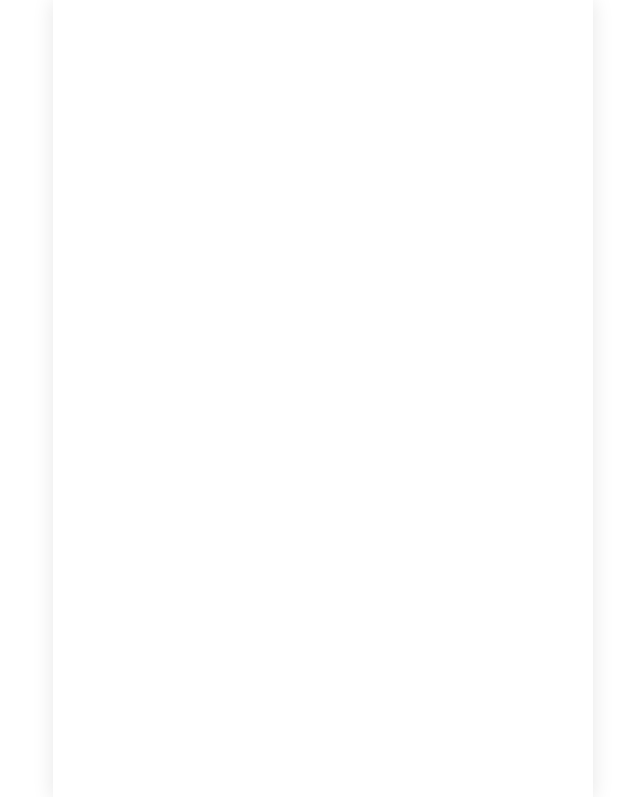
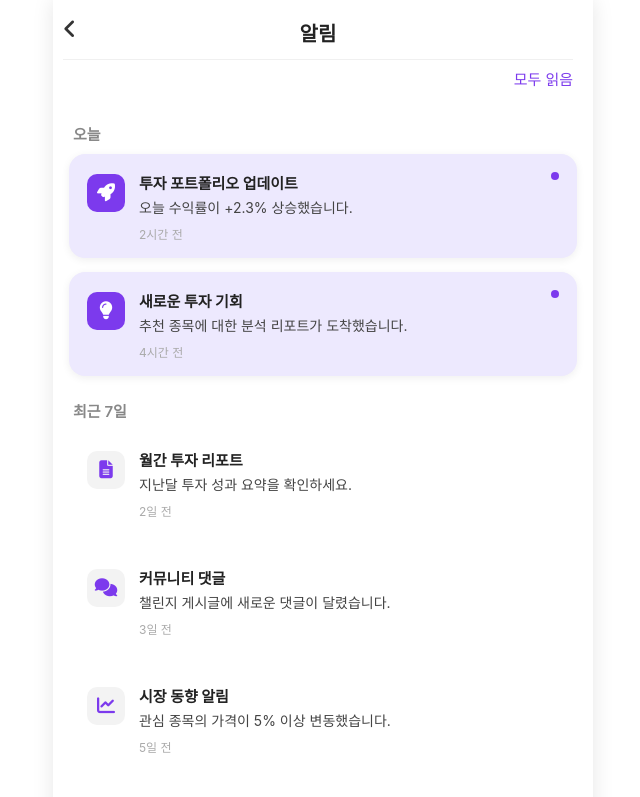
Before and after one commit to FinPickTeam/FinPickTeam_FE, a Vue app: page /notification in a window 1280 px wide. Before the commit this address had no page. Shown: the top 797 px of the page, without its empty margins (317-957 px from the left). Built offline with nearby package versions, Linux system fonts and the light colour scheme.

Commit message:
feat: 알림창 UI/UX 및 읽음 처리 기능 추가

```diff
--- a/src/components/Headerbar.vue
+++ b/src/components/Headerbar.vue
@@ -3,7 +3,7 @@
     <h1 class="logo">FinPick</h1>
     <div class="header-icons">
       <button class="icon-btn"><i class="fas fa-search"></i></button>
-      <button class="icon-btn notification-btn">
+      <button class="icon-btn notification-btn" @click="goToNotification">
         <i class="fas fa-bell"></i>
         <span class="notification-dot"></span>
       </button>
@@ -12,7 +12,13 @@
 </template>
 
 <script setup>
-// 특별한 로직 없음
+import { useRouter } from 'vue-router';
+
+const router = useRouter();
+
+const goToNotification = () => {
+  router.push('/notification');
+};
 </script>
 
 <style scoped>
--- /dev/null
+++ b/src/pages/home/Notification.vue
@@ -0,0 +1,270 @@
+<template>
+  <div class="notification-page">
+    <header class="notification-header">
+      <i class="fa-solid fa-angle-left back-icon" @click="goBack"></i>
+      <h1>알림</h1>
+      <div class="header-divider"></div>
+      <button class="mark-all-btn" @click="markAllAsRead">모두 읽음</button>
+    </header>
+
+    <template v-for="(group, index) in groupedNotifications" :key="index">
+      <div class="group-title">{{ group.title }}</div>
+      <div
+        v-for="notification in group.items"
+        :key="notification.id"
+        class="notification-card"
+        :class="{ unread: !notification.read }"
+      >
+        <div class="icon-box">
+          <i :class="notification.icon"></i>
+        </div>
+        <div class="notification-content">
+          <div class="notification-title">{{ notification.title }}</div>
+          <div class="notification-desc">{{ notification.desc }}</div>
+          <div class="notification-time">{{ notification.time }}</div>
+        </div>
+        <span v-if="!notification.read" class="unread-dot"></span>
+      </div>
+    </template>
+
+    <NotificationEmpty v-if="groupedNotifications.length === 0" />
+  </div>
+</template>
+
+<script setup>
+import { ref, computed } from 'vue';
+import { useRouter } from 'vue-router';
+
+const router = useRouter();
+
+function goBack() {
+  router.back();
+}
+
+// 샘플 알림 데이터
+const notifications = ref([
+  // 오늘
+  {
+    id: 1,
+    title: '투자 포트폴리오 업데이트',
+    desc: '오늘 수익률이 +2.3% 상승했습니다.',
+    time: '2시간 전',
+    date: new Date(), // 오늘
+    icon: 'fas fa-rocket',
+    read: false,
+  },
+  {
+    id: 2,
+    title: '새로운 투자 기회',
+    desc: '추천 종목에 대한 분석 리포트가 도착했습니다.',
+    time: '4시간 전',
+    date: new Date(), // 오늘
+    icon: 'fas fa-lightbulb',
+    read: false,
+  },
+  // 최근 7일
+  {
+    id: 3,
+    title: '월간 투자 리포트',
+    desc: '지난달 투자 성과 요약을 확인하세요.',
+    time: '2일 전',
+    date: new Date(Date.now() - 2 * 24 * 60 * 60 * 1000),
+    icon: 'fas fa-file-alt',
+    read: true,
+  },
+  {
+    id: 4,
+    title: '커뮤니티 댓글',
+    desc: '챌린지 게시글에 새로운 댓글이 달렸습니다.',
+    time: '3일 전',
+    date: new Date(Date.now() - 3 * 24 * 60 * 60 * 1000),
+    icon: 'fas fa-comments',
+    read: true,
+  },
+  {
+    id: 5,
+    title: '시장 동향 알림',
+    desc: '관심 종목의 가격이 5% 이상 변동했습니다.',
+    time: '5일 전',
+    date: new Date(Date.now() - 5 * 24 * 60 * 60 * 1000),
+    icon: 'fas fa-chart-line',
+    read: true,
+  },
+  // 최근 30일
+  {
+    id: 6,
+    title: '계좌 입금 완료',
+    desc: '계좌 거래에 500,000원이 입금되었습니다.',
+    time: '1주 전',
+    date: new Date(Date.now() - 7 * 24 * 60 * 60 * 1000),
+    icon: 'fas fa-wallet',
+    read: true,
+  },
+  {
+    id: 7,
+    title: '정기 투자 실행',
+    desc: '설정하신 정기 투자가 실행되었습니다.',
+    time: '2주 전',
+    date: new Date(Date.now() - 14 * 24 * 60 * 60 * 1000),
+    icon: 'fas fa-calendar-check',
+    read: true,
+  },
+]);
+
+// 알림 그룹화
+const groupedNotifications = computed(() => {
+  const today = [];
+  const week = [];
+  const month = [];
+  const now = new Date();
+  notifications.value.forEach((n) => {
+    const diff = (now - new Date(n.date)) / (1000 * 60 * 60 * 24);
+    if (diff < 1) today.push(n);
+    else if (diff < 7) week.push(n);
+    else if (diff < 30) month.push(n);
+  });
+  const groups = [];
+  if (today.length) groups.push({ title: '오늘', items: today });
+  if (week.length) groups.push({ title: '최근 7일', items: week });
+  if (month.length) groups.push({ title: '최근 30일', items: month });
+  return groups;
+});
+
+// 모두 읽음 처리
+function markAllAsRead() {
+  notifications.value.forEach((n) => (n.read = true));
+}
+</script>
+
+<style scoped>
+.notification-page {
+  max-width: 540px;
+  margin: 0 auto;
+  background: #fff;
+  min-height: 100vh;
+  padding-bottom: 24px;
+}
+.notification-header {
+  display: flex;
+  flex-direction: column;
+  align-items: flex-start;
+  padding: 18px 20px 10px 10px;
+  background: #fff;
+  position: relative;
+}
+.notification-header h1 {
+  width: 100%;
+  text-align: center;
+  font-size: 20px;
+  font-weight: 700;
+  margin: 0;
+  color: #222;
+  position: relative;
+}
+.back-icon {
+  position: absolute;
+  left: 10px;
+  top: 18px;
+  font-size: 22px;
+  color: #333;
+  cursor: pointer;
+  z-index: 2;
+}
+.header-divider {
+  width: 100%;
+  height: 1px;
+  background: #f0f0f0;
+  margin: 12px 0 0 0;
+}
+.mark-all-btn {
+  align-self: flex-end;
+  margin-top: 8px;
+  background: none;
+  border: none;
+  color: #7c3aed;
+  font-size: 15px;
+  font-weight: 500;
+  cursor: pointer;
+}
+.group-title {
+  font-size: 15px;
+  font-weight: 600;
+  color: #888;
+  margin: 24px 0 10px 20px;
+}
+.notification-card {
+  display: flex;
+  align-items: flex-start;
+  border-radius: 16px;
+  padding: 18px 18px 16px 18px;
+  margin: 0 16px 14px 16px;
+  position: relative;
+  transition: background 0.2s, box-shadow 0.2s;
+}
+
+/* 읽지 않은 알림: 카드 스타일 */
+.notification-card.unread {
+  background: #ede9fe;
+  box-shadow: 0 2px 8px #0001;
+}
+
+/* 읽은 알림: 심플 리스트 스타일 */
+.notification-card:not(.unread) {
+  background: #fff;
+  box-shadow: none;
+  border: none;
+}
+
+/* 아이콘 스타일 */
+.icon-box {
+  width: 38px;
+  height: 38px;
+  border-radius: 10px;
+  display: flex;
+  align-items: center;
+  justify-content: center;
+  font-size: 18px;
+  margin-right: 14px;
+  margin-top: 2px;
+  transition: background 0.2s, color 0.2s;
+}
+
+/* 읽지 않은 알림의 아이콘 */
+.notification-card.unread .icon-box {
+  background: #7c3aed;
+  color: #fff;
+}
+
+/* 읽은 알림의 아이콘 */
+.notification-card:not(.unread) .icon-box {
+  background: #f3f3f3;
+  color: #7c3aed;
+}
+.notification-content {
+  flex: 1;
+}
+.notification-title {
+  font-size: 15px;
+  font-weight: 700;
+  color: #222;
+  margin-bottom: 4px;
+}
+.notification-desc {
+  font-size: 14px;
+  color: #444;
+  margin-bottom: 8px;
+}
+.notification-time {
+  font-size: 12px;
+  color: #aaa;
+}
+.unread-dot {
+  width: 8px;
+  height: 8px;
+  background: #7c3aed;
+  border-radius: 50%;
+  position: absolute;
+  top: 18px;
+  right: 18px;
+}
+</style>
--- a/src/router/index.js
+++ b/src/router/index.js
@@ -11,6 +11,8 @@ import ProfileStep3 from '../pages/auth/ProfileStep3.vue';
 import ProfileStep4 from '../pages/auth/ProfileStep4.vue';
 
 import Home from '../pages/home/Home.vue';
+import Notification from '../pages/home/Notification.vue';
+
 import Mypage from '../pages/mypage/Mypage.vue';
 import FinanceHome from '../pages/finance/FinanceHome.vue';
 import OpenBankingHome from '../pages/openbanking/OpenBankingHome.vue';
@@ -60,6 +62,11 @@ const router = createRouter({
       component: Home,
     },
     {
+      path: '/notification',
+      name: 'Notification',
+      component: Notification,
+    },
+    {
       path: '/mypage',
       name: 'Mypage',
       component: Mypage,
```
